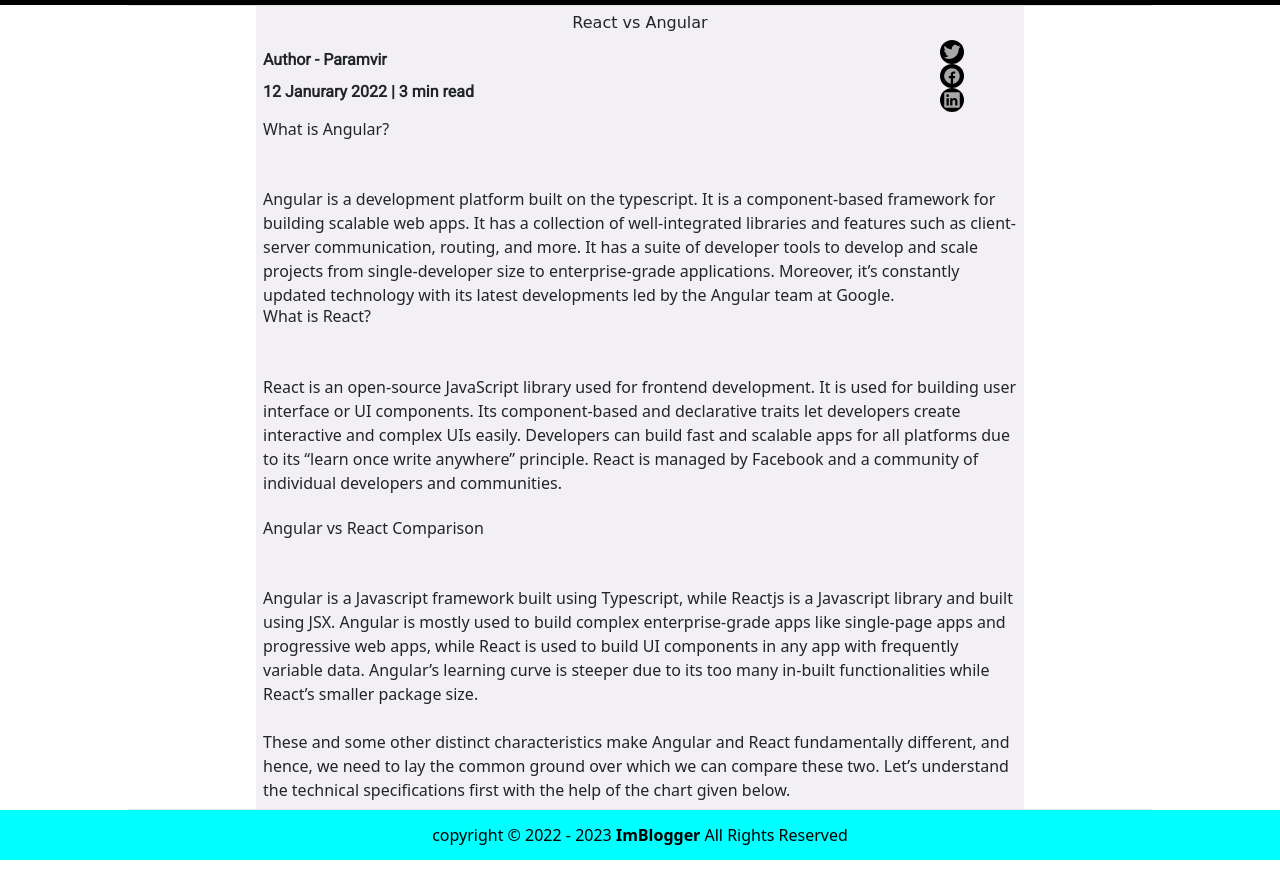
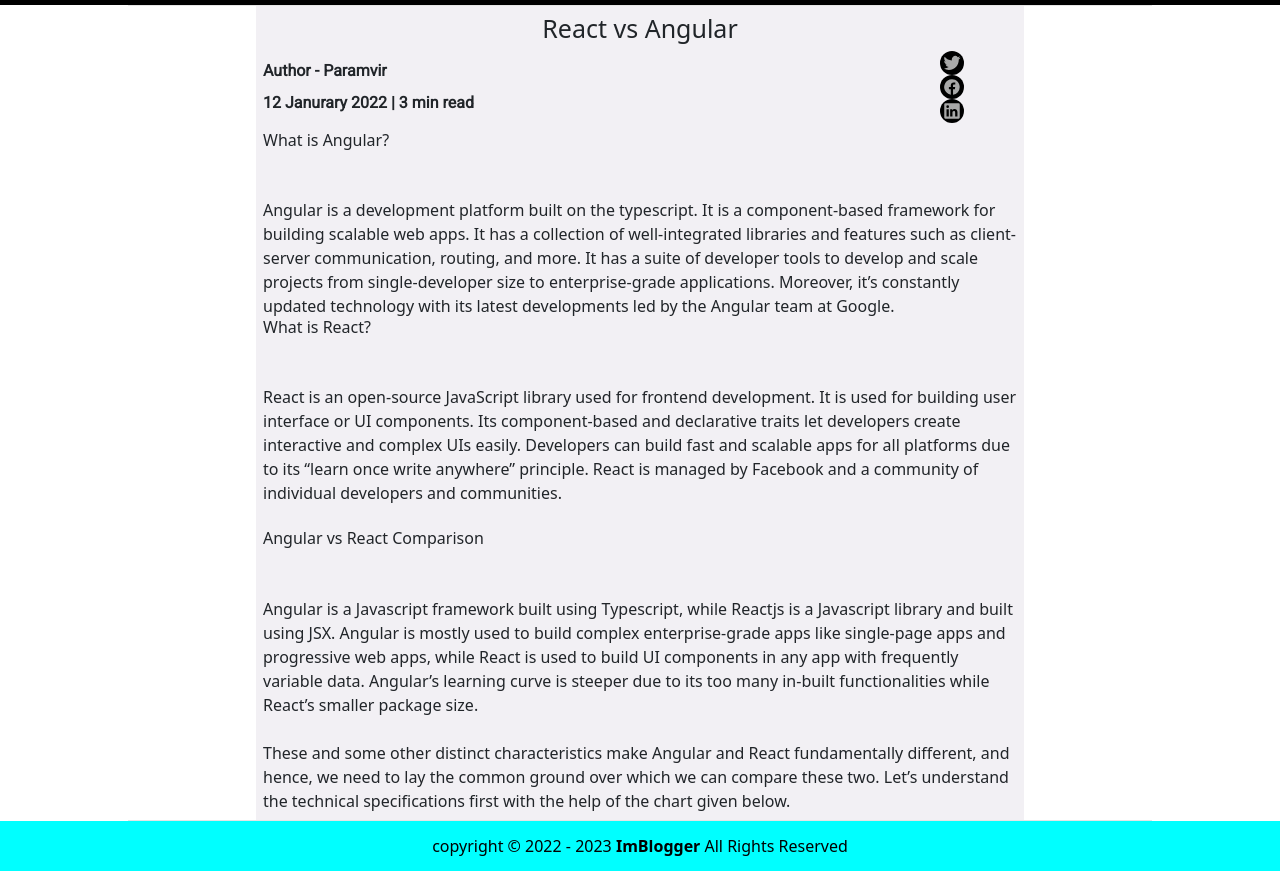
Before and after one commit to luckysharma1502/ImBlogger, a plain HTML site: page react.html in a window 1280 px wide. Shown: the part 54-925 px from the top of the page. Drawn offline with nearby package versions, Linux system fonts and the light colour scheme; a web font is replaced by a local one.

Commit message:
Update react.html

```diff
--- a/react.html
+++ b/react.html
@@ -156,7 +156,7 @@
 
 
 
-          <h1 class="font1">React vs Angular</h1>
+          <h1 style="font-size:25px ;">React vs Angular</h1>
           <div class="blogpost-meta">
             <div class="author-info">
              <div>Author - Paramvir</div>
```
